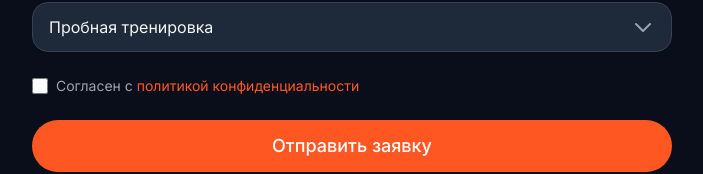
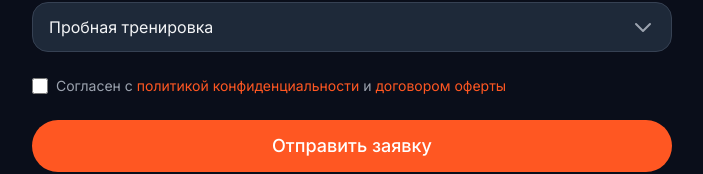
Before and after one commit to glebgrachev/fit-yourself, a React (Vite) app: page / in a window 1280 px wide. Shown: the part 1131-1305 px from the top of the page, without its empty margins (288-991 px from the left). Built offline with nearby package versions, Linux system fonts and the light colour scheme; no server answers; the database is empty.

Commit message:
Add 404 page, fix modal links

```diff
--- a/src/App.jsx
+++ b/src/App.jsx
@@ -6,6 +6,7 @@ import ServiceDetailPage from './pages/ServiceDetailPage'
 import TrainerPage from './pages/TrainerPage'
 import PrivacyPage from './pages/PrivacyPage'
 import OfferPage from './pages/OfferPage'
+import NotFoundPage from './pages/NotFoundPage'
 
 function App() {
   return (
@@ -19,6 +20,7 @@ function App() {
             <Route path="/trainer" element={<TrainerPage />} />
             <Route path="/privacy" element={<PrivacyPage />} />
             <Route path="/offer" element={<OfferPage />} />
+            <Route path="*" element={<NotFoundPage />} />
           </Routes>
         </div>
         <Footer />
--- a/src/components/Sections/BookingForm.jsx
+++ b/src/components/Sections/BookingForm.jsx
@@ -1,5 +1,4 @@
 import { useState, useEffect } from 'react'
-import { Link } from 'react-router-dom'
 import { supabase } from '../../services/supabase'
 
 const TELEGRAM_BOT_TOKEN = '8286883049:AAH4dOdRfGdePaA-mtSvduzym1OcYhtDrPo'
@@ -160,6 +159,7 @@ function BookingForm({ onSuccess, preselectedService, hideServiceSelect = false
         </div>
       )}
 
+      {/* Имя */}
       <div>
         <label className="block text-text-primary font-medium mb-2">Ваше имя *</label>
         <input
@@ -173,6 +173,7 @@ function BookingForm({ onSuccess, preselectedService, hideServiceSelect = false
         />
       </div>
 
+      {/* Телефон */}
       <div>
         <label className="block text-text-primary font-medium mb-2">Телефон *</label>
         <input
@@ -186,6 +187,7 @@ function BookingForm({ onSuccess, preselectedService, hideServiceSelect = false
         />
       </div>
 
+      {/* Выбор услуги (если не скрыт) */}
       {!hideServiceSelect && (
         <div>
           <label className="block text-text-primary font-medium mb-2">Выберите услугу</label>
@@ -208,13 +210,22 @@ function BookingForm({ onSuccess, preselectedService, hideServiceSelect = false
         </div>
       )}
 
+      {/* Чекбокс согласия */}
       <div className="flex items-center gap-2">
         <input type="checkbox" id="consent" required className="w-4 h-4 bg-gray-800 border border-gray-700 rounded" />
         <label htmlFor="consent" className="text-sm text-text-secondary">
-          Согласен с <Link to="/privacy" target="_blank" className="text-primary hover:underline">политикой конфиденциальности</Link>
+          Согласен с
+          <a href="/privacy" target="_blank" rel="noopener noreferrer" className="text-primary hover:underline ml-1">
+            политикой конфиденциальности
+          </a>
+          {' '}и{' '}
+          <a href="/offer" target="_blank" rel="noopener noreferrer" className="text-primary hover:underline">
+            договором оферты
+          </a>
         </label>
       </div>
 
+      {/* Кнопка отправки */}
       <button
         type="submit"
         disabled={isSubmitting}
--- /dev/null
+++ b/src/pages/NotFoundPage.jsx
@@ -0,0 +1,25 @@
+import { Link } from 'react-router-dom'
+
+function NotFoundPage() {
+  return (
+    <div className="container mx-auto px-4 py-24 text-center">
+      <div className="max-w-2xl mx-auto">
+        <div className="text-9xl font-bold text-primary mb-4">404</div>
+        <h1 className="text-3xl md:text-4xl font-bold text-text-primary mb-4">
+          Страница не найдена
+        </h1>
+        <p className="text-text-secondary mb-8">
+          Извините, запрошенная страница не существует или была перемещена.
+        </p>
+        <Link
+          to="/"
+          className="inline-block bg-primary text-white px-8 py-3 rounded-full text-lg font-medium hover:bg-red-700 transition"
+        >
+          Вернуться на главную
+        </Link>
+      </div>
+    </div>
+  )
+}
+
+export default NotFoundPage
```
